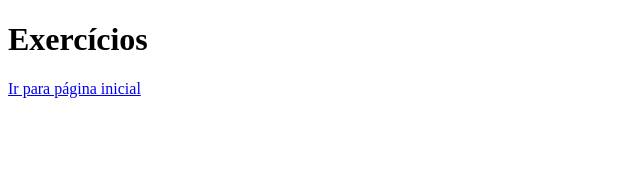
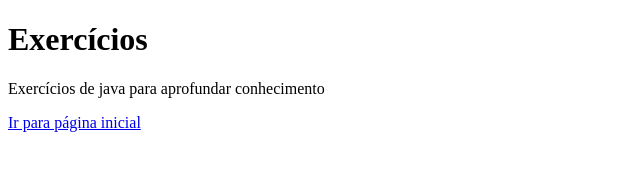
Before and after one commit to Daniel-Formoso/exercicios-de-java, a plain HTML site: page exercicios.html in a window 1280 px wide. Shown: the whole page, without its empty margins (0-640 px from the left). Drawn offline with Linux system fonts and the light colour scheme.

Commit message:
Exercicios de java para aprofundar o conhecimento

```diff
--- a/exercicios.html
+++ b/exercicios.html
@@ -7,6 +7,7 @@
 </head>
 <body>
     <h1>Exercícios</h1>
+    <p>Exercícios de java para aprofundar conhecimento</p>
     <a href="index.html">Ir para página inicial</a>
 </body>
 </html>
```
